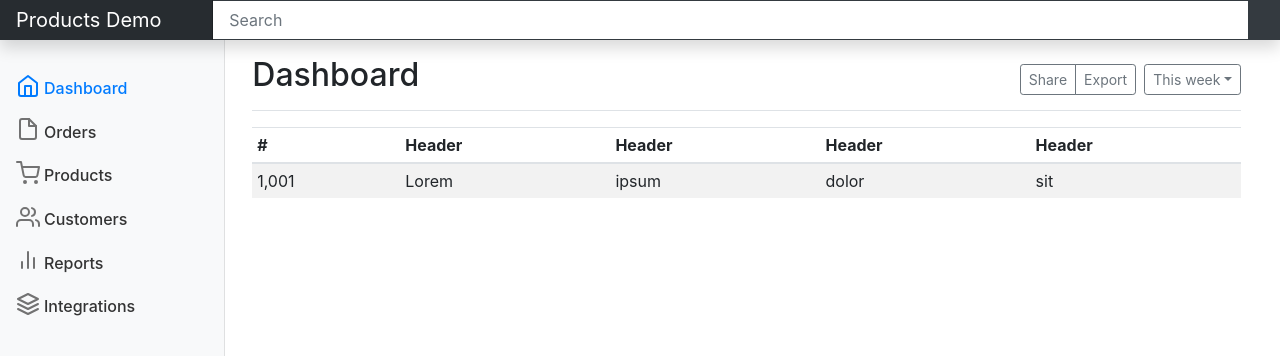
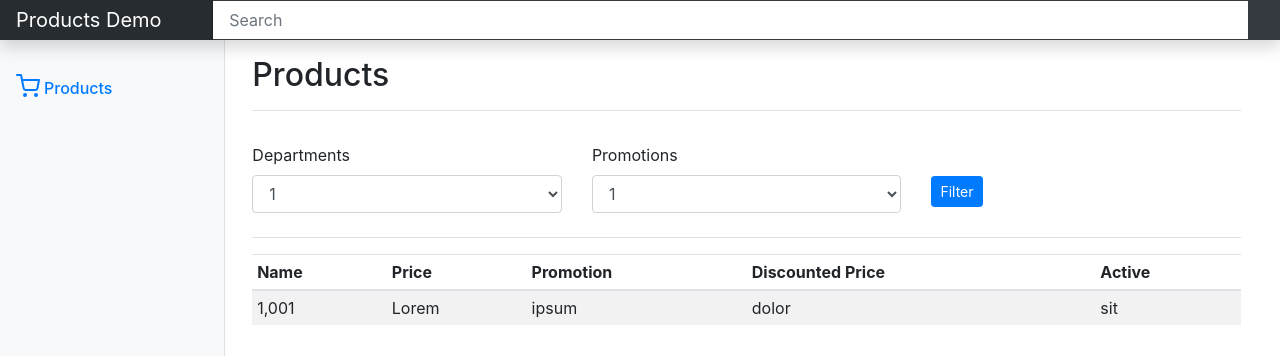
Before and after one commit to dosama/Products_ReactHooks_Demo, a React (Create React App) app: page / in a window 1280 px wide. Shown: the top 356 px of the page. Built offline with nearby package versions, Linux system fonts and the light colour scheme.

Commit message:
Adjust Products Component

```diff
--- a/src/components/products/Products.css
+++ b/src/components/products/Products.css
@@ -0,0 +1,6 @@
+.filter {
+    margin: auto;
+    width: 50%;
+    padding: 10px;
+    padding-bottom: 0px;
+  }
--- a/src/components/products/Products.js
+++ b/src/components/products/Products.js
@@ -5,27 +5,51 @@ function Products() {
   return (
   <div  className="Products">
     <div className="d-flex justify-content-between flex-wrap flex-md-nowrap align-items-center pt-3 pb-2 mb-3 border-bottom">
-        <h1 className="h2">Dashboard</h1>
-        <div className="btn-toolbar mb-2 mb-md-0">
-          <div className="btn-group mr-2">
-            <button type="button" className="btn btn-sm btn-outline-secondary">Share</button>
-            <button type="button" className="btn btn-sm btn-outline-secondary">Export</button>
-          </div>
-          <button type="button" className="btn btn-sm btn-outline-secondary dropdown-toggle">
-            <span data-feather="calendar"></span>
-            This week
-          </button>
+        <h1 className="h2">Products</h1>
         </div>
+    <div className="pt-3 pb-2 mb-3 border-bottom">
+
+
+
+          <form className="row">
+
+          <div className="form-group col-md-4">
+    <label for="departments">Departments</label>
+    <select className="form-control" id="departments">
+      <option>1</option>
+      <option>2</option>
+      <option>3</option>
+      <option>4</option>
+      <option>5</option>
+    </select>
+  </div>
+  <div className="form-group col-md-4">
+    <label for="promotions">Promotions</label>
+    <select className="form-control" id="promotions">
+      <option>1</option>
+      <option>2</option>
+      <option>3</option>
+      <option>4</option>
+      <option>5</option>
+    </select>
+  </div>
+  <div className="col-md-4 filter">
+  <button type="button" className="btn btn-sm btn-primary">Filter</button>
+  </div>
+
+
+        </form>
+
       </div>
       <div className="table-responsive">
         <table className="table table-striped table-sm">
           <thead>
             <tr>
-              <th>#</th>
-              <th>Header</th>
-              <th>Header</th>
-              <th>Header</th>
-              <th>Header</th>
+              <th>Name</th>
+              <th>Price</th>
+              <th>Promotion</th>
+              <th>Discounted Price</th>
+              <th>Active</th>
             </tr>
           </thead>
           <tbody>
--- a/src/components/sidebar/Sidebar.js
+++ b/src/components/sidebar/Sidebar.js
@@ -10,11 +10,11 @@ function Sidebar() {
         <ul className="nav flex-column">
           <li className="nav-item">
             <a className="nav-link active" aria-current="page" href="#">
-              <span className="feather"><Icon.Home /></span>
-              Dashboard
+              <span className="feather"><Icon.ShoppingCart /></span>
+              Products
             </a>
           </li>
-          <li className="nav-item">
+          {/* <li className="nav-item">
             <a className="nav-link" href="#">
             <span className="feather"><Icon.File /></span>
               Orders
@@ -45,7 +45,8 @@ function Sidebar() {
               Integrations
             </a>
           </li>
-        </ul>
+        */}
+         </ul>
    </div>
     </nav>
 
```
